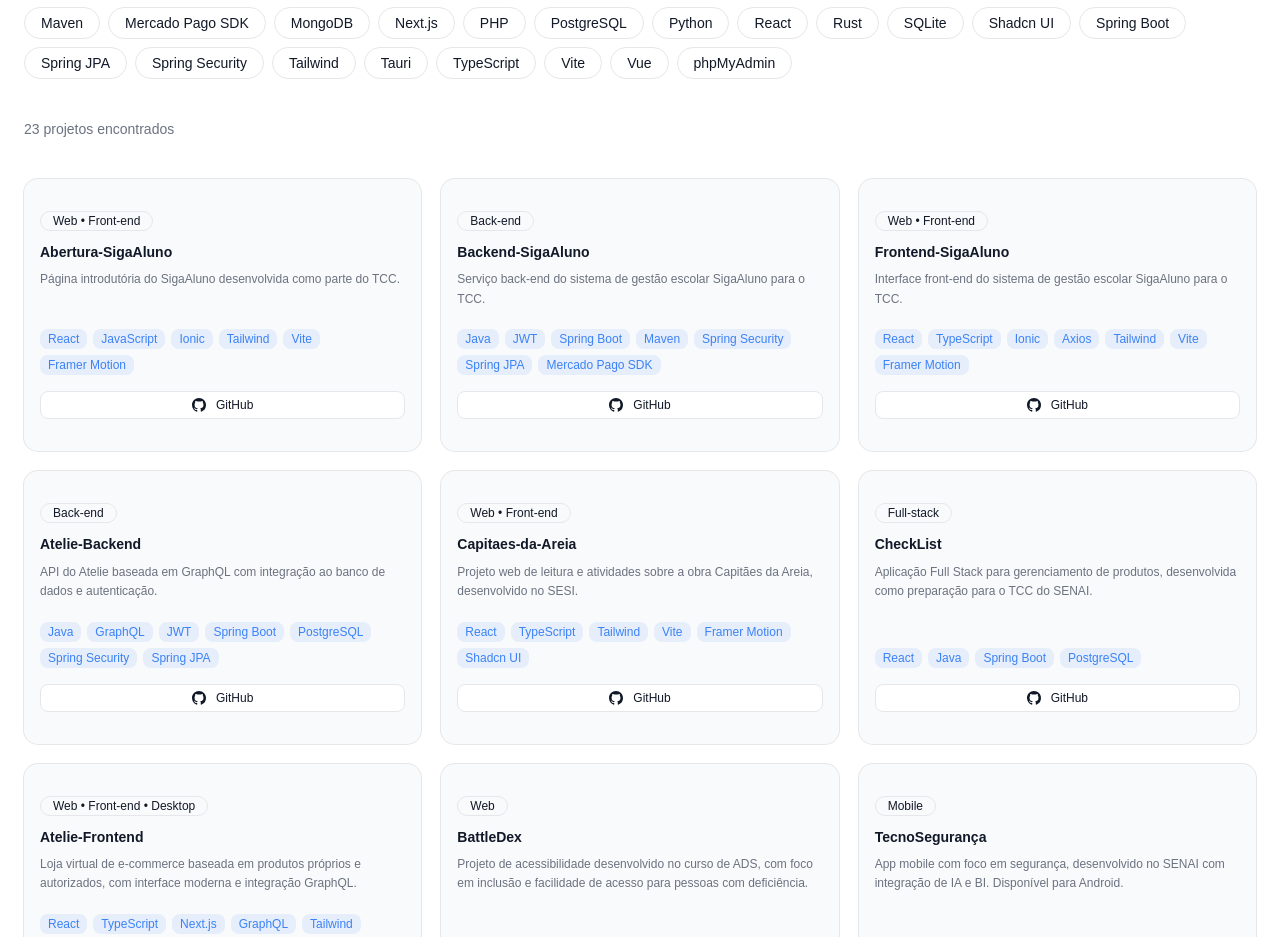
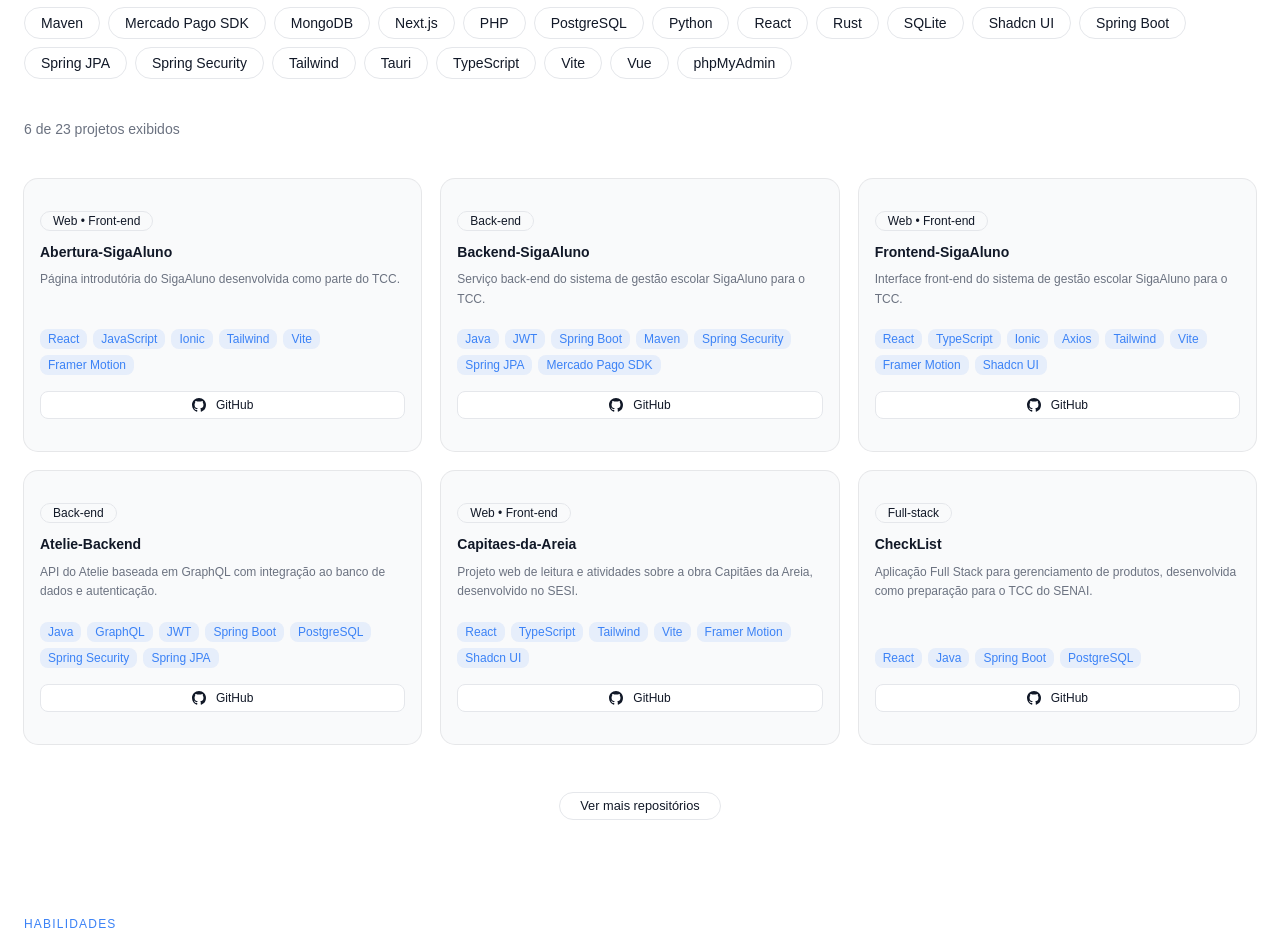
Before and after one commit to joaopedro08-dev/Portfolio, a React (Vite) app: page / in a window 1280 px wide. Shown: the part 1515-2452 px from the top of the page. Built offline with nearby package versions, Linux system fonts and the light colour scheme.

Commit message:
Add projects from github and skills

```diff
--- a/src/assets/ts/projects.ts
+++ b/src/assets/ts/projects.ts
@@ -26,7 +26,7 @@
         title: "Frontend-SigaAluno",
         description: "Interface front-end do sistema de gestão escolar SigaAluno para o TCC.",
         type: ["Web", "Front-end"],
-        techs: ["React", "TypeScript", "Ionic", "Axios", "Tailwind", "Vite", "Framer Motion"],
+        techs: ["React", "TypeScript", "Ionic", "Axios", "Tailwind", "Vite", "Framer Motion", "Shadcn UI"],
         github: "https://github.com/joaopedro08-dev/Frontend-SigaAluno",
     },
     {
@@ -54,7 +54,7 @@
         title: "Atelie-Frontend",
         description: "Loja virtual de e-commerce baseada em produtos próprios e autorizados, com interface moderna e integração GraphQL.",
         type: ["Web", "Front-end", "Desktop"],
-        techs: ["React", "TypeScript", "Next.js", "GraphQL", "Tailwind", "Tauri"],
+        techs: ["React", "TypeScript", "Next.js", "GraphQL", "Tailwind", "Tauri", "Framer Motion", "Shadcn UI"],
         github: "https://github.com/joaopedro08-dev/Atelie-Frontend",
     },
     {
@@ -89,7 +89,7 @@
         title: "Nexus-Frontend",
         description: "Plataforma com interface inspirada em ferramentas de IA com frontend em Next.js.",
         type: ["Web", "Front-end"],
-        techs: ["TypeScript", "Next.js"],
+        techs: ["TypeScript", "Next.js", "Tailwind", "Framer Motion", "Shadcn UI"],
         github: "https://github.com/joaopedro08-dev/Nexus-Frontend",
     },
     {
@@ -138,14 +138,14 @@
         title: "Authentication-Java",
         description: "API de autenticação simples com Spring Boot, GraphQL, JWT e PostgreSQL.",
         type: ["Back-end"],
-        techs: ["Java", "Spring Boot", "GraphQL", "PostgreSQL"],
+        techs: ["Java", "Spring Boot", "GraphQL", "PostgreSQL", "JWT", "Spring Security", "Spring JPA"],
         github: "https://github.com/joaopedro08-dev/Authentication-Java",
     },
     {
         title: "Grade",
         description: "Jogo de palavras moderno inspirado no Wordle, com modos Single, Duo e Quartet.",
         type: ["Web", "Mobile"],
-        techs: ["TypeScript", "React"],
+        techs: ["TypeScript", "React", "Tailwind", "Next.js", "Framer Motion", "Shadcn UI"],
         github: "https://github.com/joaopedro08-dev/Grade",
     },
     {
--- a/src/components/app/sections/projects-section.tsx
+++ b/src/components/app/sections/projects-section.tsx
@@ -1,14 +1,22 @@
-import { useState } from "react";
+import { useEffect, useState } from "react";
 import { Badge } from "@/components/ui/badge";
 import { Card, CardContent } from "@/components/ui/card";
 import { Button } from "@/components/ui/button";
 import { ExternalLink } from "lucide-react";
 import { BsGithub } from "react-icons/bs";
 import { projects } from "@/assets/ts/projects";
-import { motion, AnimatePresence } from "framer-motion";
+import { motion } from "framer-motion";
 import { fadeInUp, scaleIn, staggerContainer } from "@/lib/animations";
 
 const TYPE_ORDER = ["Todos", "Full-stack", "Web", "Mobile", "Front-end", "Back-end", "Desktop", "Estudo"];
+const MOBILE_BREAKPOINT = 768;
+const MOBILE_PROJECTS_PER_LOAD = 3;
+const DESKTOP_PROJECTS_PER_LOAD = 6;
+
+const getProjectsPerLoad = () => {
+    if (typeof window === "undefined") return DESKTOP_PROJECTS_PER_LOAD;
+    return window.innerWidth < MOBILE_BREAKPOINT ? MOBILE_PROJECTS_PER_LOAD : DESKTOP_PROJECTS_PER_LOAD;
+};
 
 const allTypes = TYPE_ORDER.filter(
     (t) => t === "Todos" || projects.some((p) => p.type.includes(t))
@@ -22,6 +30,17 @@
 export default function ProjectsSection() {
     const [activeType, setActiveType] = useState("Todos");
     const [activeTech, setActiveTech] = useState("Todas");
+    const [projectsPerLoad, setProjectsPerLoad] = useState(getProjectsPerLoad);
+    const [visiblePages, setVisiblePages] = useState(1);
+
+    useEffect(() => {
+        const handleResize = () => {
+            setProjectsPerLoad(getProjectsPerLoad());
+        };
+
+        window.addEventListener("resize", handleResize);
+        return () => window.removeEventListener("resize", handleResize);
+    }, []);
 
     const filtered = projects.filter((p) => {
         const matchType = activeType === "Todos" || p.type.includes(activeType);
@@ -29,12 +48,22 @@
         return matchType && matchTech;
     });
 
+    useEffect(() => {
+        setVisiblePages(1);
+    }, [activeType, activeTech, projectsPerLoad]);
+
+    const visibleProjectsCount = Math.min(filtered.length, visiblePages * projectsPerLoad);
+    const initialVisibleCount = Math.min(projectsPerLoad, filtered.length);
+
     const clearFilters = () => {
         setActiveType("Todos");
         setActiveTech("Todas");
+        setVisiblePages(1);
     };
 
     const hasActiveFilter = activeType !== "Todos" || activeTech !== "Todas";
+    const visibleProjects = filtered.slice(0, visibleProjectsCount);
+    const hasMoreProjects = visibleProjects.length < filtered.length;
 
     return (
         <motion.section
@@ -68,7 +97,13 @@
                                         variant={activeType === type ? "default" : "outline"}
                                         size="sm"
                                         className="rounded-full text-xs md:text-sm h-7 md:h-8 px-3 md:px-4"
-                                        onClick={() => setActiveType(type)}
+                                        onClick={() => {
+                                            setActiveType(type);
+                                            setVisiblePages(1);
+                                            if (type === "Todos") {
+                                                setActiveTech("Todas");
+                                            }
+                                        }}
                                     >
                                         {type}
                                     </Button>
@@ -85,7 +120,10 @@
                                         variant={activeTech === tech ? "default" : "outline"}
                                         size="sm"
                                         className="rounded-full text-xs md:text-sm h-7 md:h-8 px-3 md:px-4"
-                                        onClick={() => setActiveTech(tech)}
+                                        onClick={() => {
+                                            setActiveTech(tech);
+                                            setVisiblePages(1);
+                                        }}
                                     >
                                         {tech}
                                     </Button>
@@ -97,7 +135,7 @@
 
                 <motion.div className="flex flex-col sm:flex-row sm:items-center sm:justify-between gap-3 sm:gap-4" variants={fadeInUp} custom={2}>
                     <span className="text-xs sm:text-sm text-muted-foreground">
-                        {filtered.length} projeto{filtered.length !== 1 ? "s" : ""} encontrado{filtered.length !== 1 ? "s" : ""}
+                        {visibleProjects.length} de {filtered.length} projeto{filtered.length !== 1 ? "s" : ""} exibido{filtered.length !== 1 ? "s" : ""}
                     </span>
                     {hasActiveFilter && (
                         <Button variant="ghost" size="sm" className="text-xs sm:text-sm h-7 md:h-8 w-fit" onClick={clearFilters}>
@@ -107,16 +145,14 @@
                 </motion.div>
 
                 {filtered.length > 0 ? (
-                    <AnimatePresence mode="wait">
+                    <>
                         <motion.div
-                            key={`${activeType}-${activeTech}`}
                             className="w-full grid grid-cols-1 md:grid-cols-2 lg:grid-cols-3 gap-5"
                             variants={staggerContainer}
                             initial="hidden"
                             animate="visible"
-                            exit="hidden"
                         >
-                            {filtered.map((project, index) => (
+                            {visibleProjects.map((project, index) => (
                                 <motion.div key={project.title} variants={scaleIn} custom={index} whileHover={{ y: -5 }}>
                                     <Card className="border-border/60 flex flex-col hover:shadow-lg transition-shadow h-full">
                                         <CardContent className="flex flex-col gap-3 p-4 flex-1">
@@ -167,7 +203,33 @@
                                 </motion.div>
                             ))}
                         </motion.div>
-                    </AnimatePresence>
+
+                        {hasMoreProjects && (
+                            <motion.div className="flex justify-center mt-2" variants={fadeInUp} custom={3}>
+                                <Button
+                                    variant="outline"
+                                    size="sm"
+                                    className="rounded-full px-5"
+                                    onClick={() => setVisiblePages((prev) => prev + 1)}
+                                >
+                                    Ver mais repositórios
+                                </Button>
+                            </motion.div>
+                        )}
+
+                        {visibleProjects.length > initialVisibleCount && (
+                            <motion.div className="flex justify-center mt-2" variants={fadeInUp} custom={4}>
+                                <Button
+                                    variant="ghost"
+                                    size="sm"
+                                    className="rounded-full px-5"
+                                    onClick={() => setVisiblePages(1)}
+                                >
+                                    Ver menos
+                                </Button>
+                            </motion.div>
+                        )}
+                    </>
                 ) : (
                     <motion.div className="flex flex-col items-center justify-center py-16 text-muted-foreground gap-2" variants={fadeInUp} custom={3}>
                         <p className="text-sm">Nenhum projeto encontrado com esses filtros.</p>
@@ -176,7 +238,6 @@
                         </Button>
                     </motion.div>
                 )}
-
             </div>
         </motion.section>
     );
--- a/src/components/app/sections/skills-sections.tsx
+++ b/src/components/app/sections/skills-sections.tsx
@@ -51,6 +51,7 @@
         skills: [
             { name: "PostgreSQL", level: 75 },
             { name: "MySql", level: 70 },
+            { name: "Firebase", level: 70 },
             { name: "SQLite", level: 65 },
             { name: "MongoDB", level: 65 },
             { name: "phpMyAdmin", level: 60 },
```
